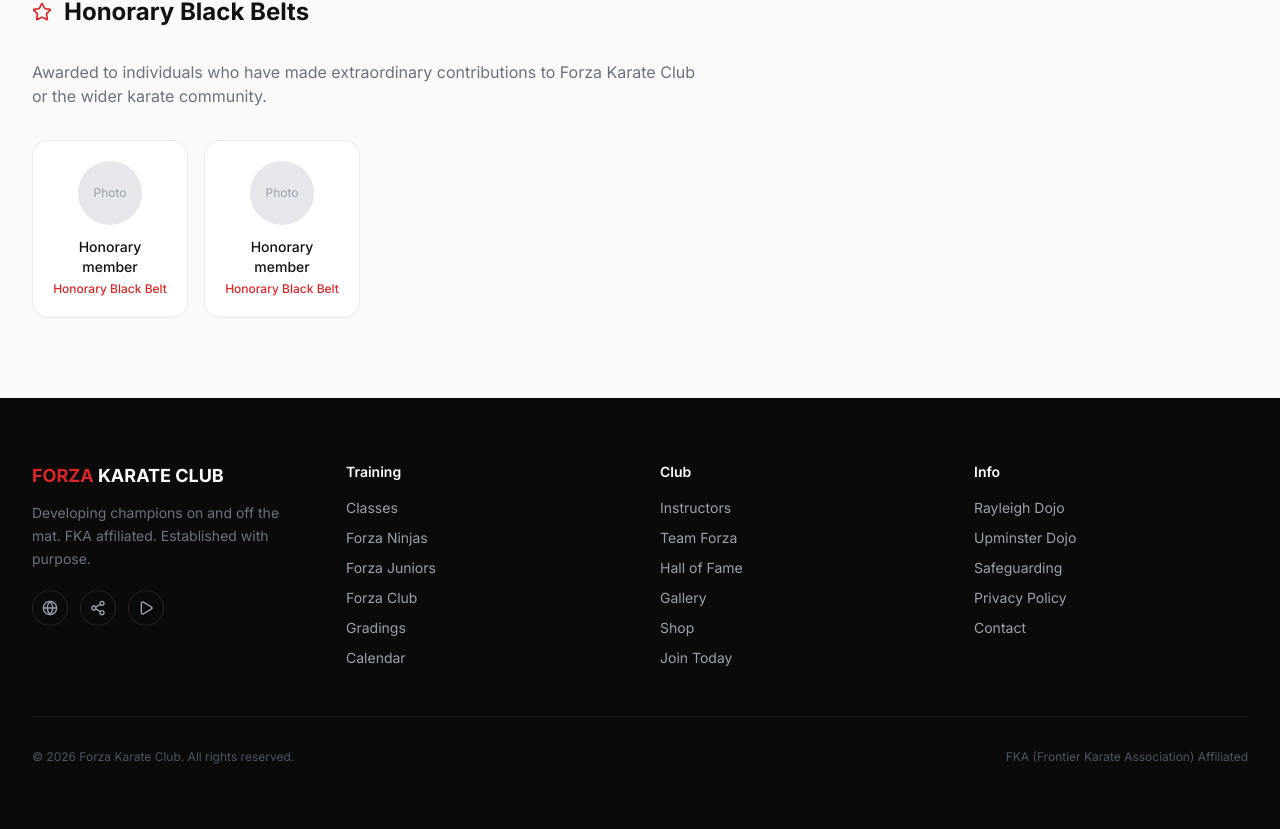
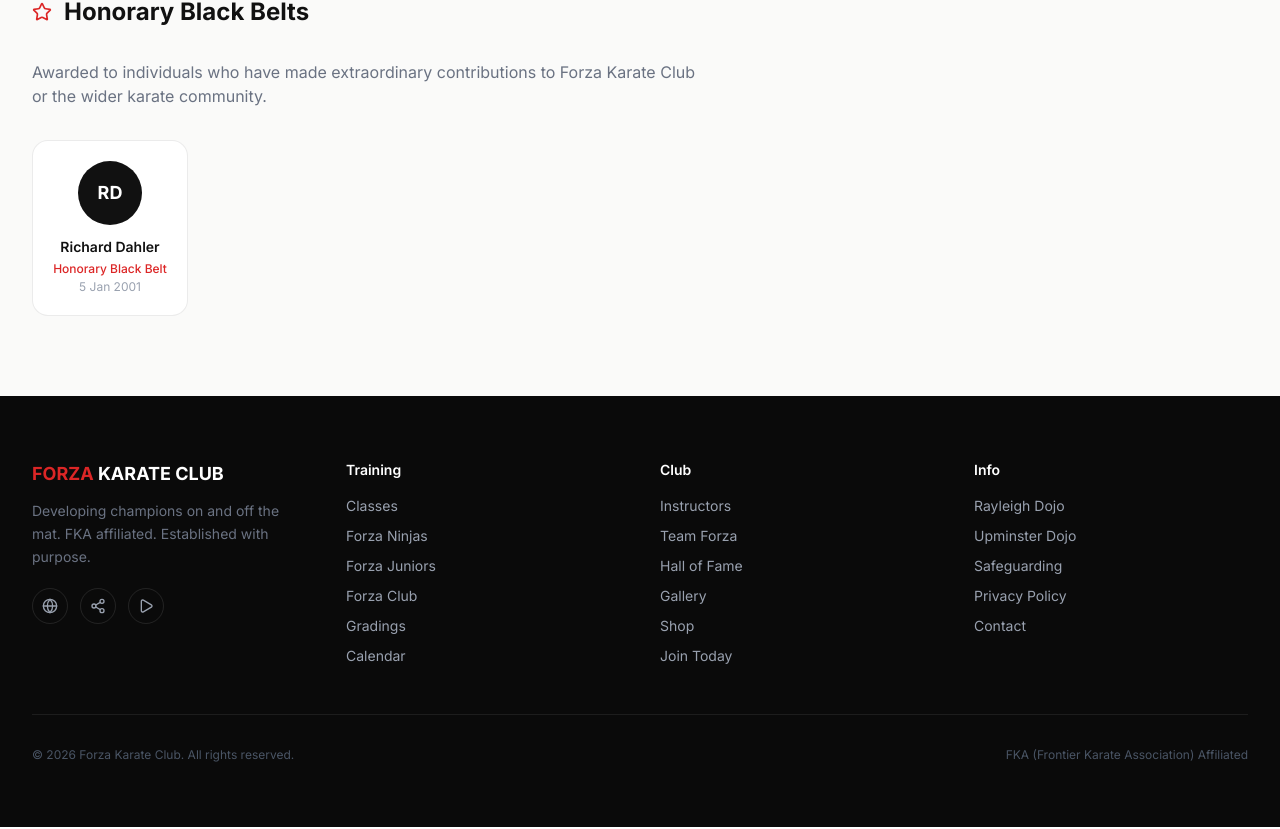
Before and after one commit to anthonieveritt-afk/forza-karate-website, a Next.js app: page /hall-of-fame in a window 1280 px wide. Shown: the part 1058-1887 px from the top of the page. Built offline with nearby package versions, Linux system fonts and the light colour scheme.

Commit message:
Hall of Fame: add Richard Dahler honorary black belt (05/01/2001)

```diff
--- a/app/hall-of-fame/page.tsx
+++ b/app/hall-of-fame/page.tsx
@@ -57,15 +57,14 @@ export default function HallOfFamePage() {
             or the wider karate community.
           </p>
           <div className="grid grid-cols-2 sm:grid-cols-3 md:grid-cols-4 gap-4 max-w-2xl">
-            {[1, 2].map((i) => (
-              <div key={i} className="rounded-2xl bg-white border border-black/8 p-5 text-center">
-                <div className="w-16 h-16 rounded-full bg-gray-200 mx-auto mb-3 flex items-center justify-center">
-                  <span className="text-gray-400 text-xs">Photo</span>
-                </div>
-                <p className="text-sm font-medium text-[#111111]">Honorary member</p>
-                <p className="text-xs text-[#dc2626] mt-1 font-medium">Honorary Black Belt</p>
+            <div className="rounded-2xl bg-white border border-black/8 p-5 text-center">
+              <div className="w-16 h-16 rounded-full bg-[#111111] mx-auto mb-3 flex items-center justify-center">
+                <span className="text-white text-lg font-bold">RD</span>
               </div>
-            ))}
+              <p className="text-sm font-semibold text-[#111111]">Richard Dahler</p>
+              <p className="text-xs text-[#dc2626] mt-1 font-medium">Honorary Black Belt</p>
+              <p className="text-xs text-gray-400 mt-0.5">5 Jan 2001</p>
+            </div>
           </div>
         </div>
       </section>
```
